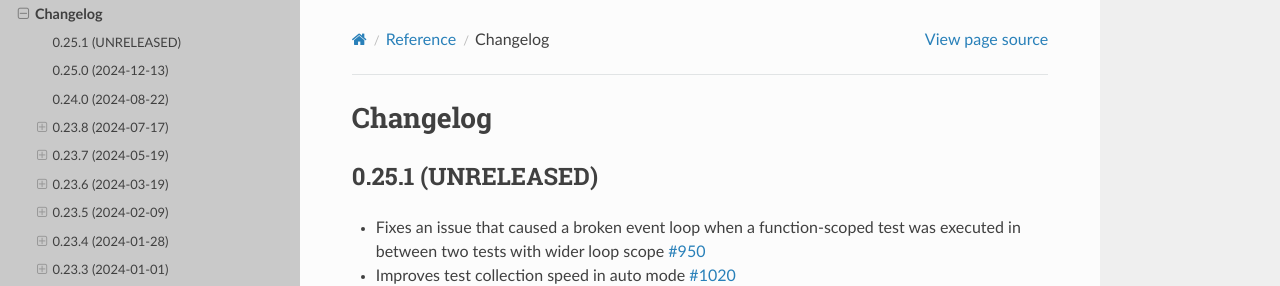
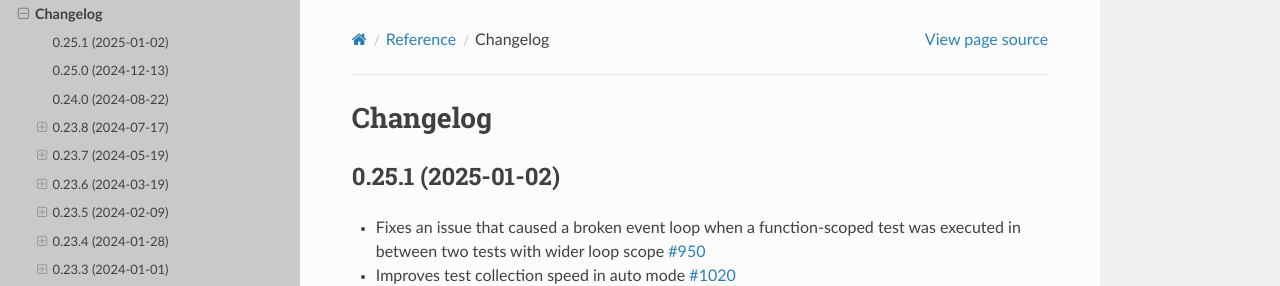
Before and after one commit to pytest-dev/pytest-asyncio, a Sphinx documentation site: the page built from docs/reference/changelog.rst, in a window 1280 px wide and 900 px high. Shown: the top 286 px of the window. Built offline with Sphinx 7.4.7 and the Read the Docs theme 3.1.0, drawn with Linux system fonts in a browser that asks for light colours; pages that are not in the unit, such as notebooks, are missing from menus.

Commit message:
docs: Prepare release of v0.25.1.

```diff
--- a/docs/reference/changelog.rst
+++ b/docs/reference/changelog.rst
@@ -2,7 +2,7 @@
 Changelog
 =========
 
-0.25.1 (UNRELEASED)
+0.25.1 (2025-01-02)
 ===================
 - Fixes an issue that caused a broken event loop when a function-scoped test was executed in between two tests with wider loop scope `#950 <https://github.com/pytest-dev/pytest-asyncio/issues/950>`_
 - Improves test collection speed in auto mode `#1020 <https://github.com/pytest-dev/pytest-asyncio/pull/1020>`_
```
